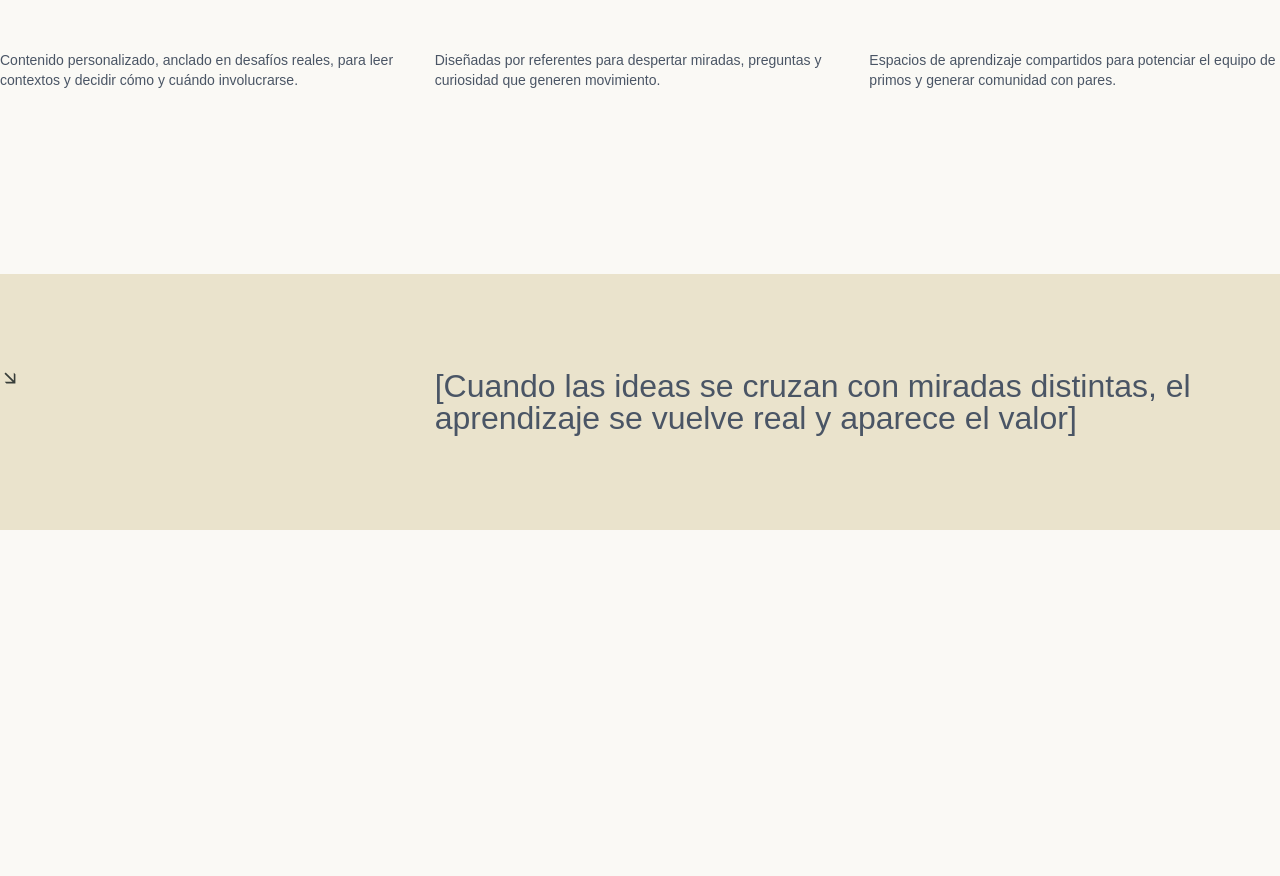
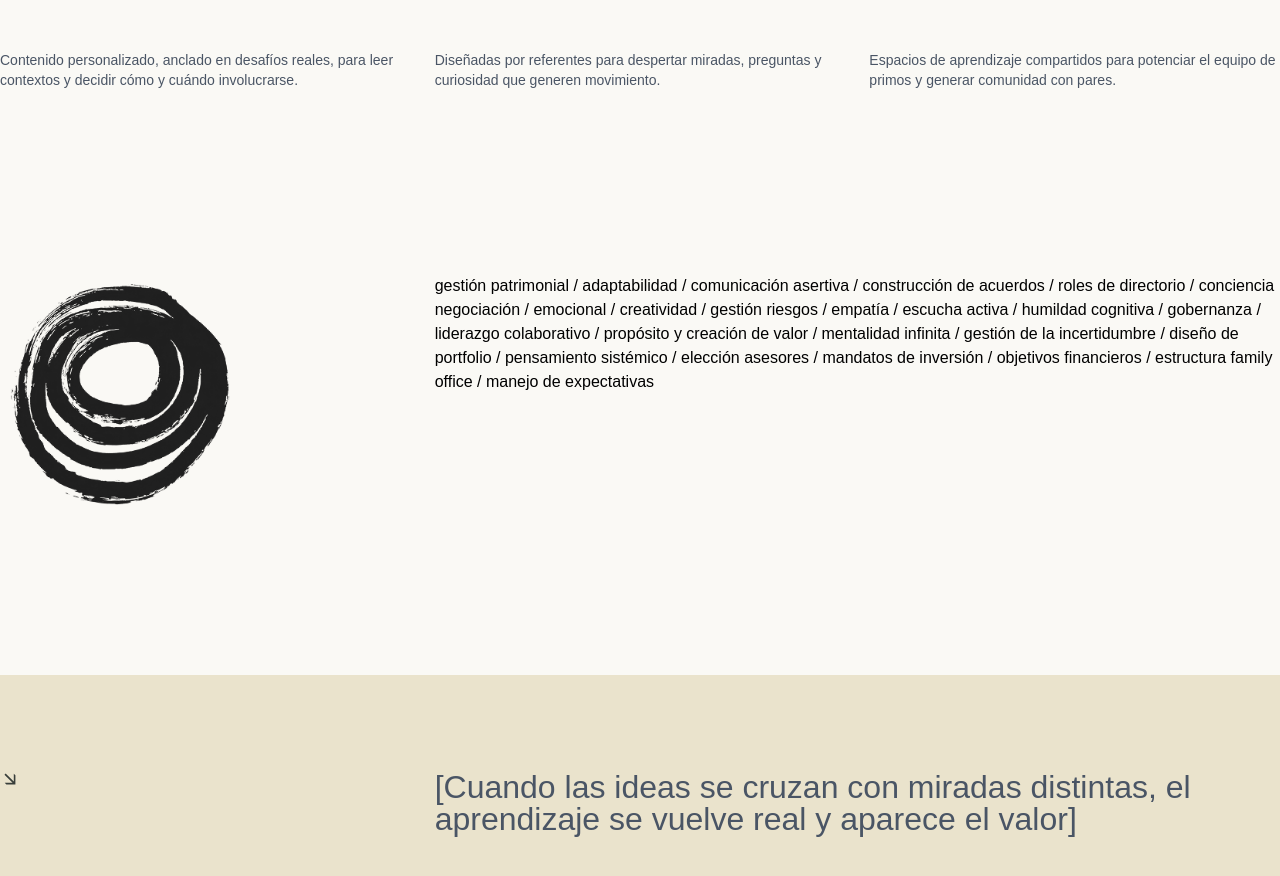
Before and after one commit to deadpine/nextgen, a Next.js app: page / in a window 1280 px wide. Shown: the part 1875-2751 px from the top of the page. Before the commit the page ends 2405 px from the top, so only its background shows below. Built offline with nearby package versions, Linux system fonts and the light colour scheme.

Commit message:
sumar habilidades y herramientas

```diff
--- a/src/app/page.tsx
+++ b/src/app/page.tsx
@@ -1,5 +1,6 @@
 import Card from "@/components/Card";
 import Divider from "@/components/Divider";
+import Image from "next/image";
 
 export default function Home() {
   return (
@@ -58,6 +59,18 @@ export default function Home() {
             description="Espacios de aprendizaje compartidos para potenciar el equipo de primos y generar comunidad con pares."
           />
         </div>
+        <div className='grid grid-cols-3 gap-6 pt-40'>
+          <Image
+            src="/images/circles.png"
+            alt="concentric circles illustration"
+            width={240}
+            height={0}
+            className="h-auto"
+          />
+          <h3 className="col-span-2">
+            gestión patrimonial / adaptabilidad / comunicación asertiva / construcción de acuerdos / roles de directorio / conciencia negociación / emocional / creatividad / gestión riesgos / empatía / escucha activa / humildad cognitiva / gobernanza / liderazgo colaborativo / propósito y creación de valor / mentalidad infinita / gestión de la incertidumbre / diseño de portfolio / pensamiento sistémico / elección asesores / mandatos de inversión / objetivos financieros / estructura family office / manejo de expectativas
+          </h3>
+        </div>
       </section>
 
       <Divider
```
Also changed, not shown: public/images/circles.png (added).
